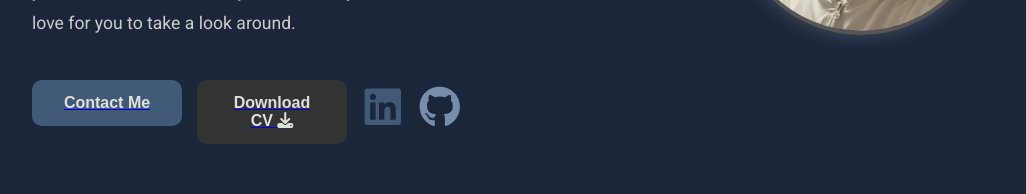
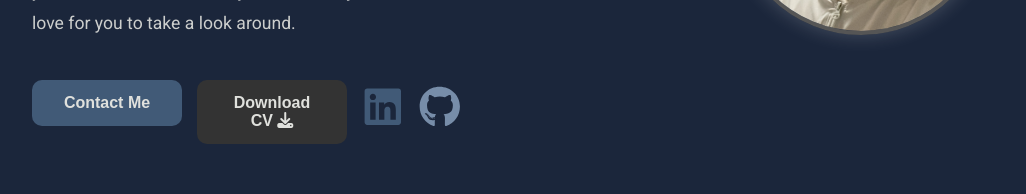
Before and after one commit to BojanJankov/bojans-portfolio, a React (Vite) app: page / in a window 1280 px wide. Shown: the part 587-781 px from the top of the page, without its empty margins (129-1155 px from the left). Built offline with nearby package versions, Linux system fonts and the light colour scheme.

Commit message:
update ui on home buttons

```diff
--- a/src/Components/HomeSection/HomeSection.css
+++ b/src/Components/HomeSection/HomeSection.css
@@ -58,6 +58,10 @@
   justify-content: center;
 }
 
+.button-group a {
+  text-decoration: none;
+}
+
 @media (min-width: 768px) {
   .button-group {
     justify-content: flex-start;
@@ -73,6 +77,8 @@
   border-radius: 10px;
   cursor: pointer;
   transition: all 0.3s ease-in-out;
+  text-decoration: none;
+  border-bottom: none;
 }
 
 .contact-btn {
```
